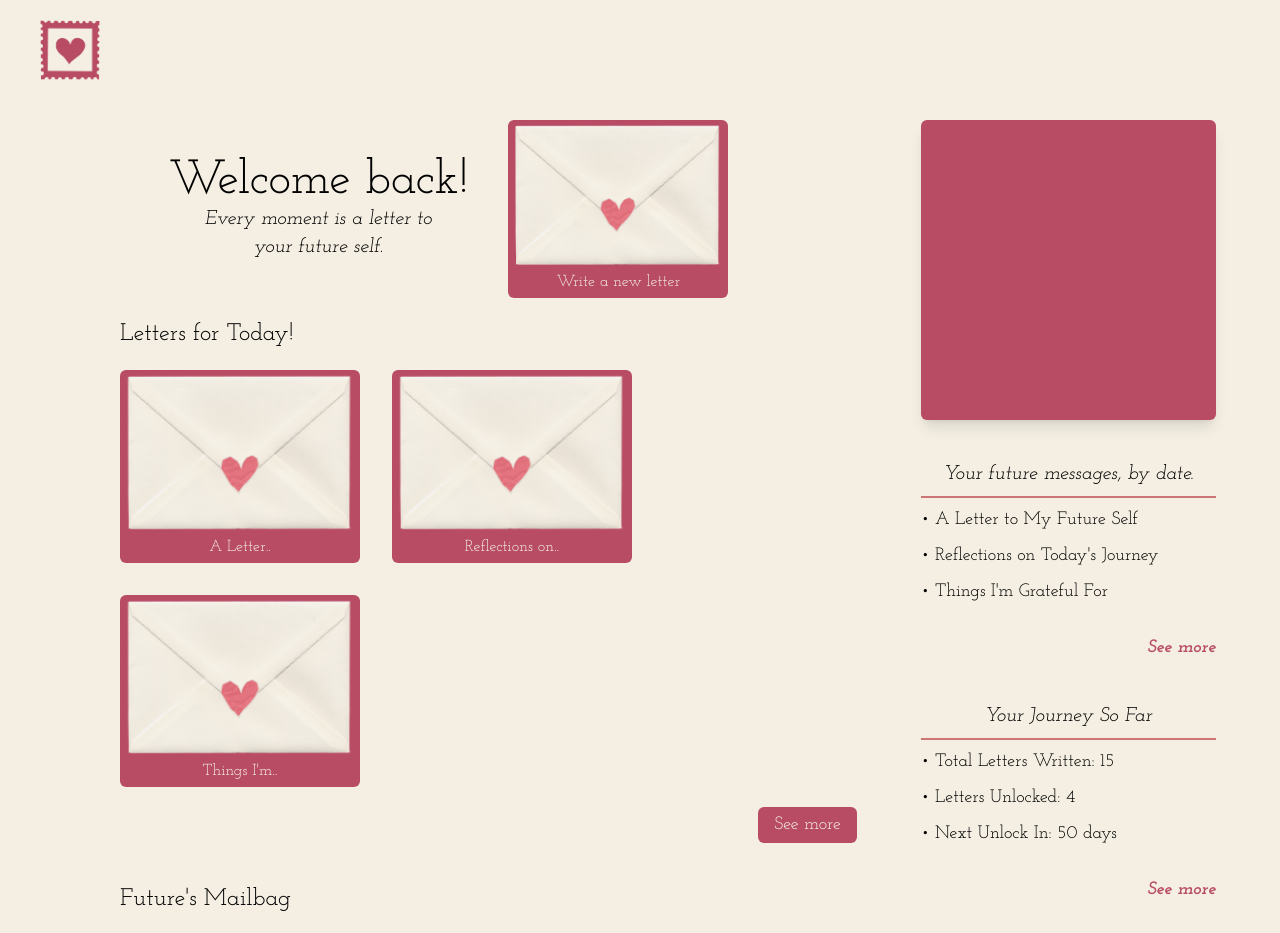
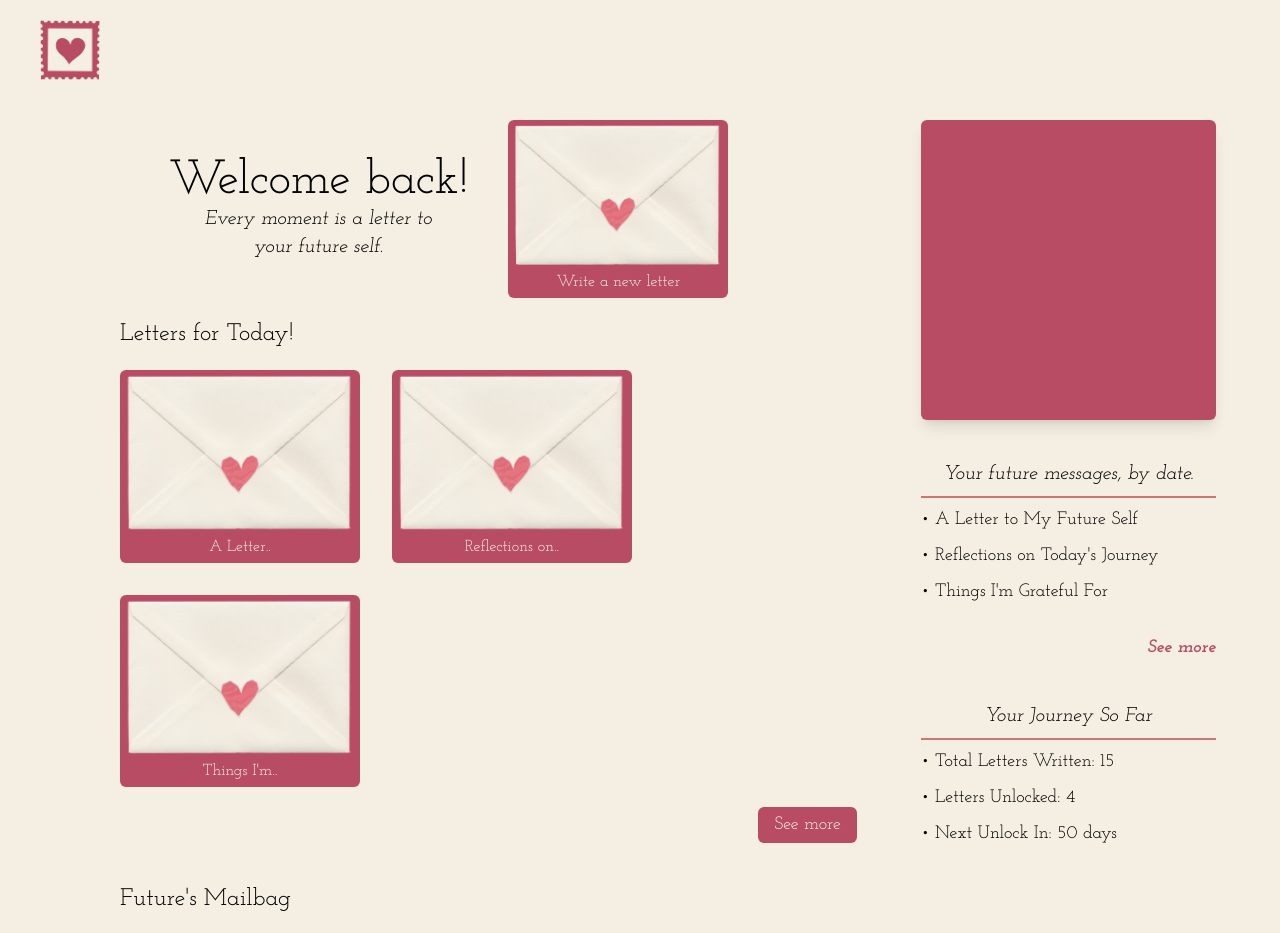
Before and after one commit to maryannintech/sincerely-me, a React (Vite) app: page /app/dashboard in a window 1280 px wide. Shown: the top 933 px of the page. Built offline with nearby package versions, Linux system fonts and the light colour scheme; some icons are missing.

Commit message:
feat: add SeeMoreButton component and update Dashboard to use it for navigation

```diff
--- /dev/null
+++ b/src/components/SeeMoreButton.jsx
@@ -0,0 +1,12 @@
+import { Link } from "react-router-dom";
+export function SeeMoreButton({ onClick }) {
+  return (
+    <>
+      <Link to={"/app/all-letters"}>
+        <button className="cursor-pointer bg-[var(--primary-color)] text-[var(--cream-color)] py-1 px-4 rounded-md mb-5 sm:mb-10 sm:text-lg">
+          See more
+        </button>
+      </Link>
+    </>
+  );
+}
--- a/src/pages/Dashboard.jsx
+++ b/src/pages/Dashboard.jsx
@@ -1,4 +1,6 @@
 import { LetterCard } from "../components/LetterCard";
+import { Link } from "react-router-dom";
+import { SeeMoreButton } from "../components/SeeMoreButton";
 
 
 export function Dashboard() {
@@ -42,9 +44,7 @@
                 })}
               </div>
               <div className="flex justify-center sm:justify-end sm:items-center w-full">
-                <button className="cursor-pointer bg-[var(--primary-color)] text-[var(--cream-color)] py-1 px-4 rounded-md mb-5 sm:mb-10 sm:text-lg">
-                  See more
-                </button>
+                <SeeMoreButton />
               </div>
             </div>
             <div className="sm:ml-20 flex flex-col items-center sm:items-baseline justify-baseline gap-5">
@@ -61,9 +61,7 @@
                 })}
               </div>
               <div className="flex justify-center sm:justify-end sm:items-center w-full">
-                <button className="cursor-pointer bg-[var(--primary-color)] text-[var(--cream-color)] py-1 px-4 rounded-md mb-20 sm:mb-10 sm:text-lg">
-                  See more
-                </button>
+                <SeeMoreButton />
               </div>
             </div>
           </div>
@@ -87,9 +85,11 @@
               })}
             </ul>
             <div className="w-full flex justify-end mb-10">
-              <p className="mt-5 font-bold text-[var(--primary-color)] text-lg cursor-pointer italic ">
-                See more
-              </p>
+              <Link to={"/app/all-letters"}>
+                <p className="mt-5 font-bold text-[var(--primary-color)] text-lg cursor-pointer italic ">
+                  See more
+                </p>
+              </Link>
             </div>
 
             <p className="text-center italic text-xl mt-6 mb-2">
@@ -101,11 +101,7 @@
               <li className="my-2 text-lg">• Letters Unlocked: 4</li>
               <li className="my-2 text-lg">• Next Unlock In: 50 days</li>
             </ul>
-            <div className="w-full flex justify-end">
-              <p className="font-bold text-[var(--primary-color)] mt-5 text-lg cursor-pointer italic ">
-                See more
-              </p>
-            </div>
+
           </div>
         </div>
       </div>
```
